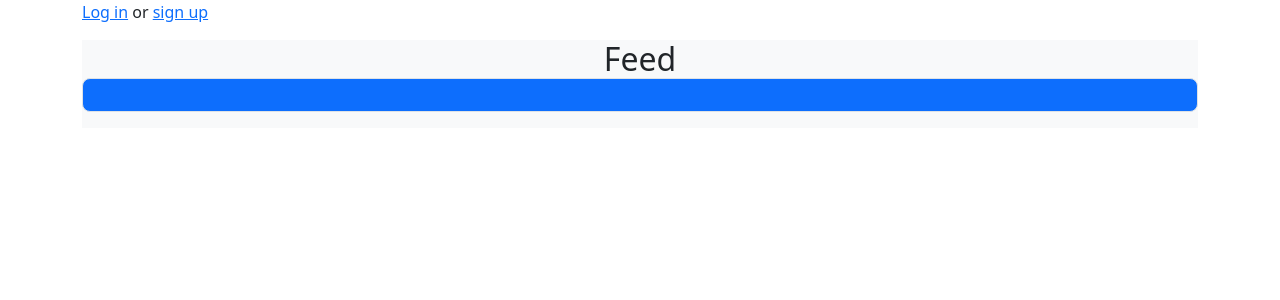
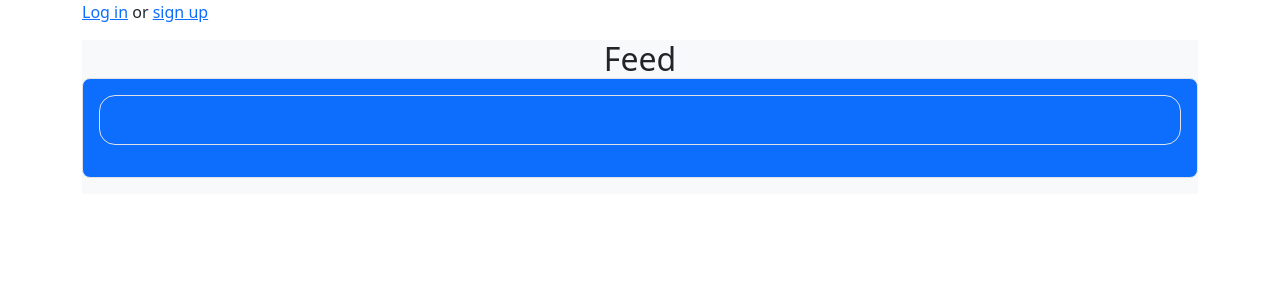
Before and after one commit to NatalioF22/PHP-Blogger, a PHP site: page / in a window 1280 px wide. Shown: the part 56-356 px from the top of the page. Run offline with PHP 8.4, Linux system fonts and the light colour scheme; the visitor is signed in with stand-in values (Sample User, id 1); data that the repository does not hold is empty.

Commit message:
initial commit

```diff
--- a/index.php
+++ b/index.php
@@ -62,13 +62,13 @@ if($session_in==false){
             $query = "SELECT * FROM post ORDER BY $date";
             $query_run = mysqli_query($connection, $query);
             ?>
-
+<div class="bg-secundary mb-3 border rounded-4 p-4">
     <?php
         if($query_run){
     while ($row = mysqli_fetch_array($query_run)) {
 
             ?>
-            <div class="bg-secundary mb-3 border rounded-4 p-4">
+
         <h2 ><?php echo $row['content_header']; ?></h2>
         <hr>
         <p ><?php echo $row['content']; ?></p>
@@ -81,7 +81,7 @@ if($session_in==false){
                 <input type="hidden" name="id" value="<?php echo $row['id'];?>">
                 <input type="submit" name = 'delete' value="DELETE"  class="btn btn-danger ">
             </form>
-        </div>
+            </div>
         </div>
 
 
```
